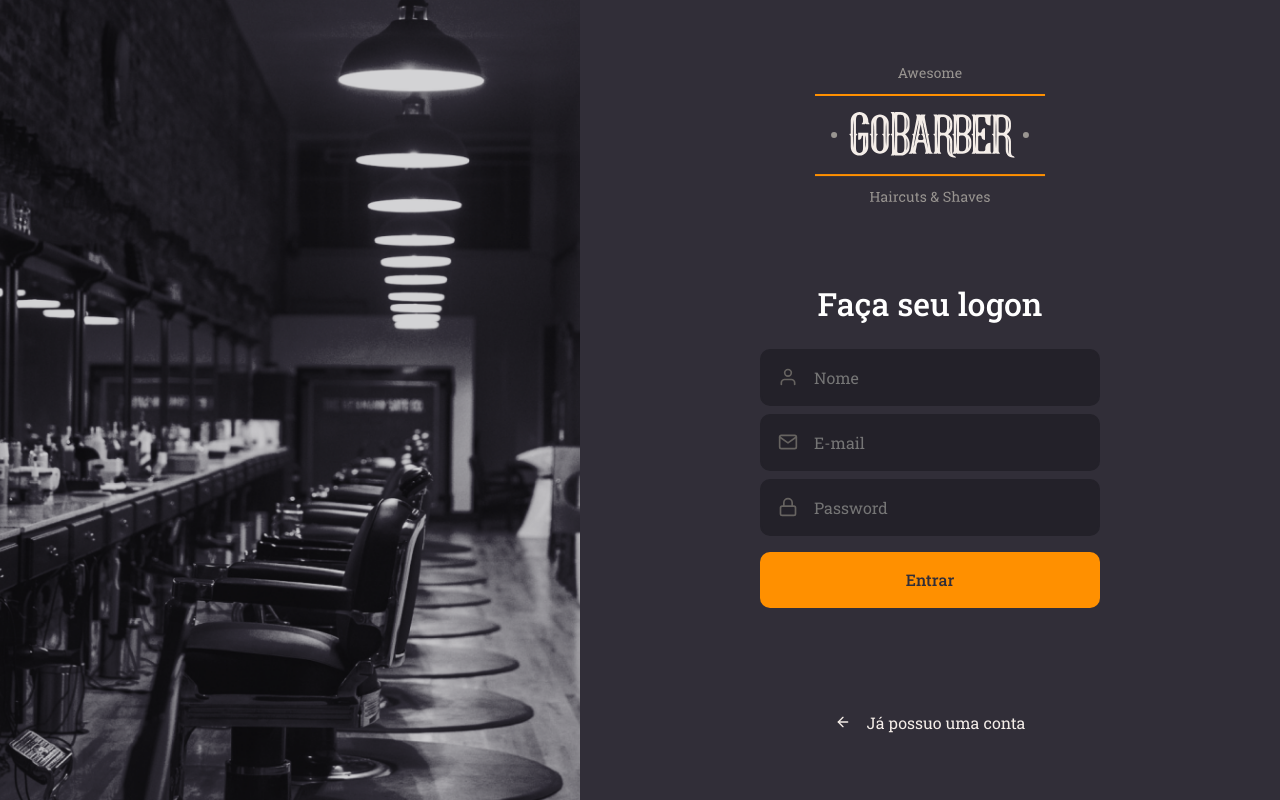
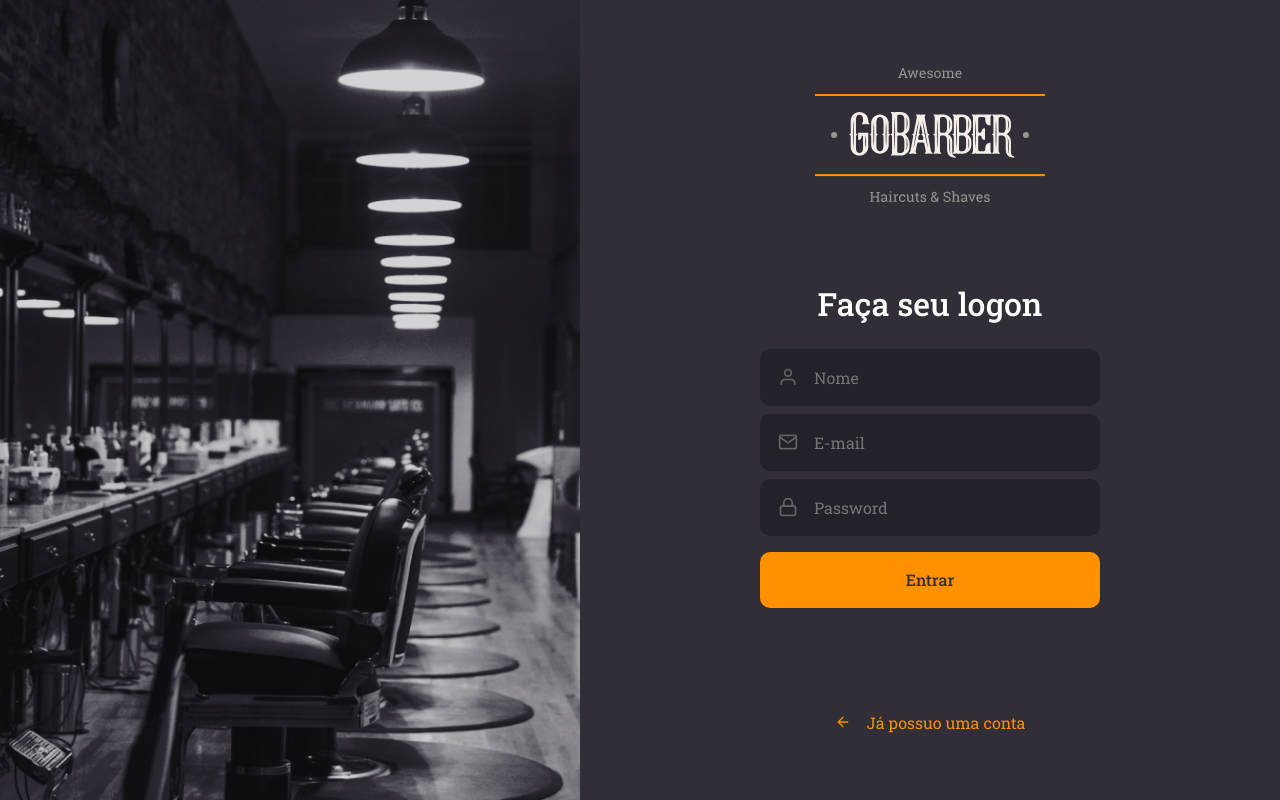
Before and after one commit to maiconrs95/go-barber, a React (Create React App) app in the folder web/: page /signup in a window 1280 px wide. Built offline with nearby package versions, Linux system fonts and the light colour scheme.

Commit message:
add: animation on load sign and sign up pages

```diff
--- a/web/src/pages/SignIn/index.tsx
+++ b/web/src/pages/SignIn/index.tsx
@@ -12,7 +12,7 @@ import Button from '../../components/Button';
 
 import logoImg from '../../assets/logo.svg';
 
-import { Container, Content, Background } from './styles';
+import { Container, Content, AnimationContainer, Background } from './styles';
 
 const SignIn: React.FC = () => {
     const { signIn } = useAuth();
@@ -51,6 +51,7 @@ const SignIn: React.FC = () => {
     return (
         <Container>
             <Content>
+                <AnimationContainer>
                     <img src={logoImg} alt="Go-Barber" />
 
                     <form onSubmit={handleSubmit(onSubmit)}>
@@ -81,6 +82,7 @@ const SignIn: React.FC = () => {
                         <FiLogIn />
                         Criar conta
                     </Link>
+                </AnimationContainer>
             </Content>
             <Background />
         </Container>
--- a/web/src/pages/SignIn/styles.ts
+++ b/web/src/pages/SignIn/styles.ts
@@ -1,7 +1,18 @@
-import styled from 'styled-components';
+import styled, { keyframes } from 'styled-components';
 import { shade } from 'polished';
 
 import signInBackground from '../../assets/sign-in-background.png';
+
+const appearFromLeft = keyframes`
+    from {
+        opacity: 0;
+        transform: translateX(-50px);
+    }
+    to {
+        opacity: 1;
+        transform: translateX(0);
+    }
+`;
 
 export const Container = styled.div`
     height: 100vh;
@@ -12,12 +23,20 @@ export const Container = styled.div`
 
 export const Content = styled.div`
     display: flex;
-    flex-direction: column;
     align-items: center;
     place-content: center;
 
     width: 100%;
     max-width: 700px;
+`;
+
+export const AnimationContainer = styled.div`
+    display: flex;
+    flex-direction: column;
+    align-items: center;
+    justify-content: center;
+
+    animation: ${appearFromLeft} 1s;
 
     form {
         margin: 80px 0;
--- a/web/src/pages/SignUp/index.tsx
+++ b/web/src/pages/SignUp/index.tsx
@@ -10,7 +10,7 @@ import Button from '../../components/Button';
 
 import logoImg from '../../assets/logo.svg';
 
-import { Container, Content, Background } from './styles';
+import { Container, Content, AnimationContainer, Background } from './styles';
 
 const SignIn: React.FC = () => {
     const schema = Yup.object().shape({
@@ -39,6 +39,7 @@ const SignIn: React.FC = () => {
         <Container>
             <Background />
             <Content>
+                <AnimationContainer>
                     <img src={logoImg} alt="Go-Barber" />
 
                     <form onSubmit={handleSubmit(onSubmit)}>
@@ -75,6 +76,7 @@ const SignIn: React.FC = () => {
                         <FiArrowLeft />
                         Já possuo uma conta
                     </Link>
+                </AnimationContainer>
             </Content>
         </Container>
     );
--- a/web/src/pages/SignUp/styles.ts
+++ b/web/src/pages/SignUp/styles.ts
@@ -1,7 +1,18 @@
-import styled from 'styled-components';
+import styled, { keyframes } from 'styled-components';
 import { shade } from 'polished';
 
 import signUpBackground from '../../assets/sign-up-background.png';
+
+const appearFromRight = keyframes`
+    from {
+        opacity: 0;
+        transform: translateX(+50px);
+    }
+    to {
+        opacity: 1;
+        transform: translateX(0);
+    }
+`;
 
 export const Container = styled.div`
     height: 100vh;
@@ -12,12 +23,20 @@ export const Container = styled.div`
 
 export const Content = styled.div`
     display: flex;
-    flex-direction: column;
     align-items: center;
     place-content: center;
 
     width: 100%;
     max-width: 700px;
+`;
+
+export const AnimationContainer = styled.div`
+    display: flex;
+    flex-direction: column;
+    align-items: center;
+    justify-content: center;
+
+    animation: ${appearFromRight} 1s;
 
     form {
         margin: 80px 0;
@@ -42,7 +61,7 @@ export const Content = styled.div`
     }
 
     > a {
-        color: ${({ theme }) => theme.text.light};
+        color: ${({ theme }) => theme.primary};
         margin-top: 24px;
         text-decoration: none;
         transition: color 0.2s;
@@ -56,7 +75,7 @@ export const Content = styled.div`
         }
 
         &:hover {
-            color: ${({ theme }) => shade(0.2, theme.text.light)};
+            color: ${({ theme }) => shade(0.2, theme.primary)};
         }
     }
 `;
```
Lines whose indentation alone changed are shown as unchanged.
